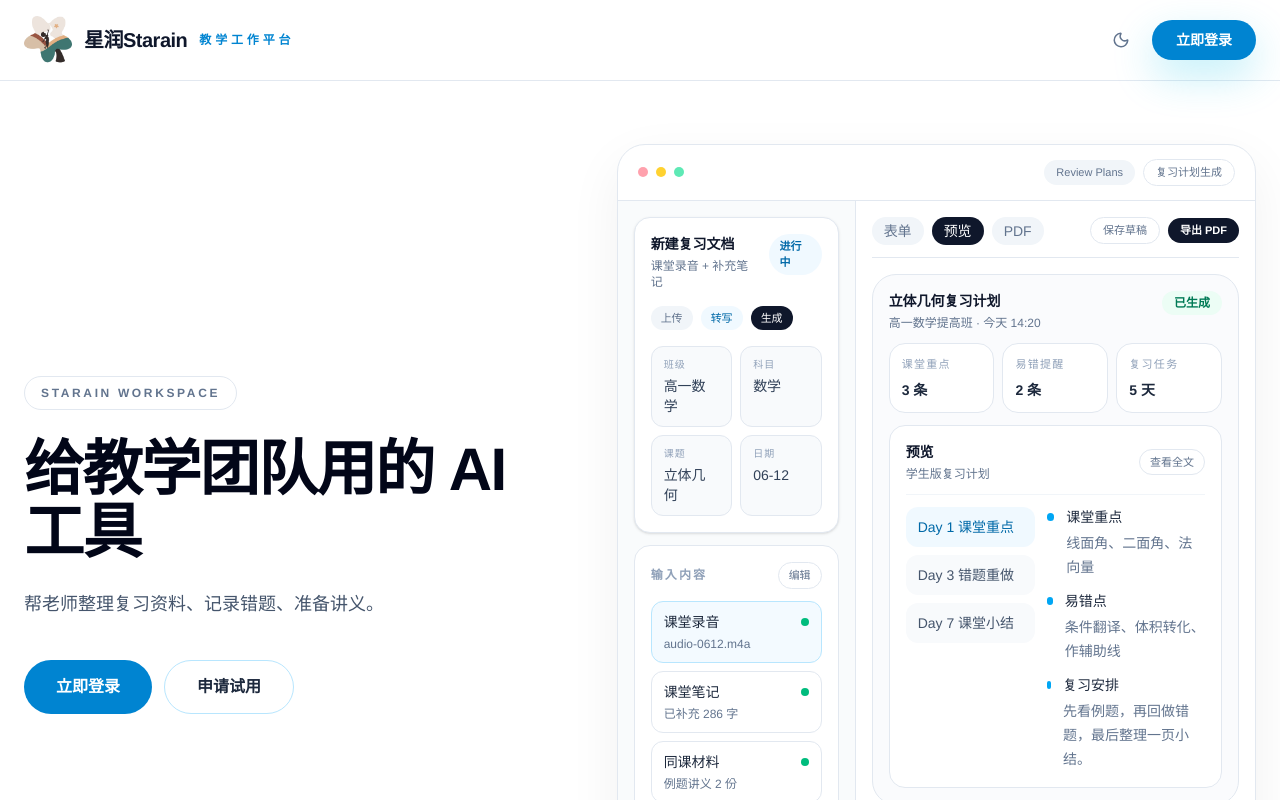
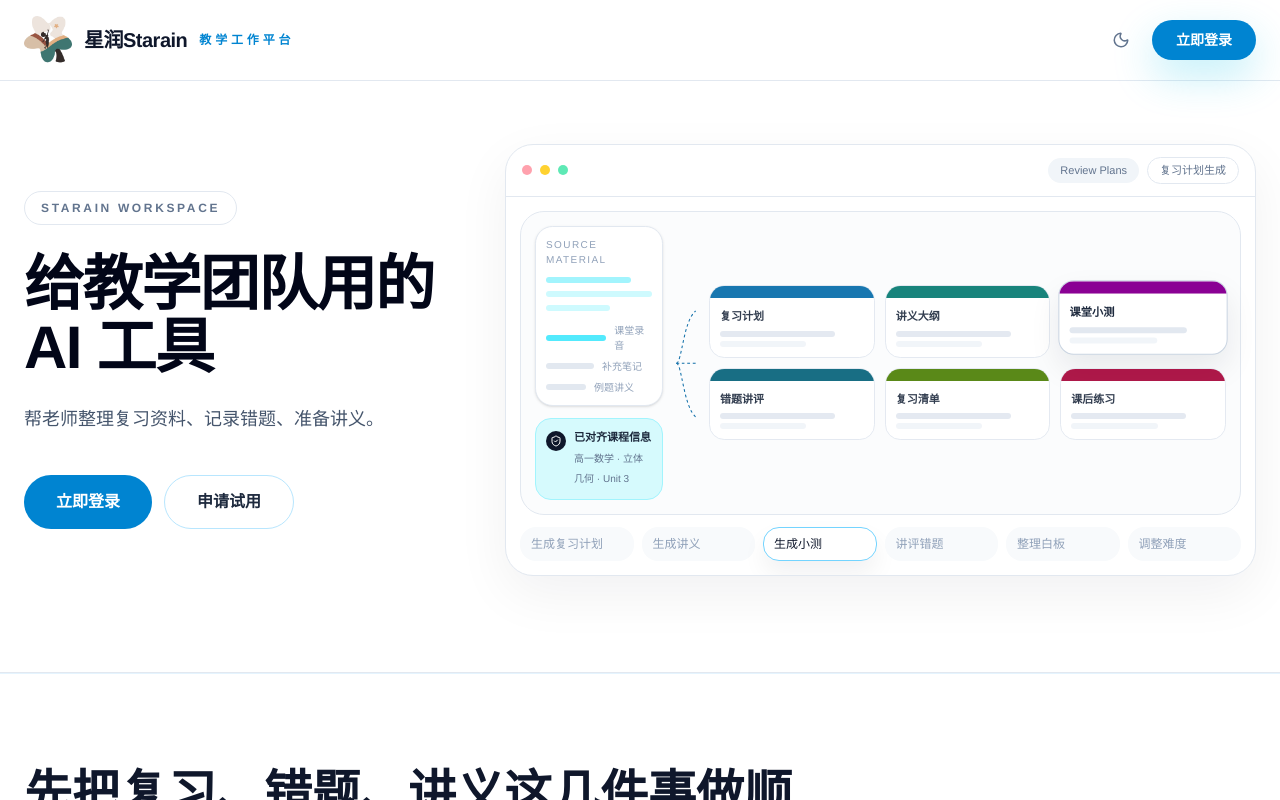
Before and after one commit to KaynXu/Xingrun-Website, a React (Vite) app in the folder frontend/: page / in a window 1280 px wide. Shown: the top 800 px of the page. Built offline with nearby package versions, Linux system fonts and the light colour scheme.

Commit message:
widen landing hero mock ui

```diff
--- a/frontend/src/features/landing/LandingPage.tsx
+++ b/frontend/src/features/landing/LandingPage.tsx
@@ -214,6 +214,31 @@ export function LandingPage({
   }
 
   const handleRegister = onApplyOrganization ?? onRegister ?? (() => undefined);
+  const previewActions = [
+    '生成复习计划',
+    '生成讲义',
+    '生成小测',
+    '讲评错题',
+    '整理白板',
+    '调整难度',
+  ];
+  const previewOutputs = [
+    { title: '复习计划', tone: 'bg-sky-700' },
+    { title: '讲义大纲', tone: 'bg-teal-700' },
+    { title: '课堂小测', tone: 'bg-fuchsia-800' },
+    { title: '错题讲评', tone: 'bg-cyan-800' },
+    { title: '复习清单', tone: 'bg-lime-700' },
+    { title: '课后练习', tone: 'bg-rose-800' },
+  ];
+  const [activePreviewIndex, setActivePreviewIndex] = useState(0);
+
+  useEffect(() => {
+    const timer = window.setInterval(() => {
+      setActivePreviewIndex((current) => (current + 1) % previewActions.length);
+    }, 2400);
+
+    return () => window.clearInterval(timer);
+  }, [previewActions.length]);
 
   return (
     <div className="min-h-screen bg-white text-slate-900 selection:bg-sky-200/70 dark:bg-slate-950 dark:text-slate-100">
@@ -246,7 +271,7 @@ export function LandingPage({
 
       <section className="border-b border-slate-200 bg-white dark:border-white/10 dark:bg-slate-950">
         <div className="mx-auto max-w-7xl px-6 pb-20 pt-32 md:pb-24 md:pt-36">
-          <div className="grid gap-12 lg:grid-cols-[minmax(0,0.92fr)_minmax(0,1.08fr)] lg:items-center">
+          <div className="grid gap-10 lg:grid-cols-[minmax(0,0.74fr)_minmax(0,1.26fr)] lg:items-center">
             <motion.div
               initial={{ opacity: 0, y: 28 }}
               animate={{ opacity: 1, y: 0 }}
@@ -283,9 +308,13 @@ export function LandingPage({
               initial={{ opacity: 0, y: 36 }}
               animate={{ opacity: 1, y: 0 }}
               transition={{ delay: 0.12, duration: 0.78, ease: [0.16, 1, 0.3, 1] }}
-              className="overflow-hidden rounded-[1.75rem] border border-slate-200 bg-white shadow-[0_18px_54px_rgba(15,23,42,0.06)] dark:border-white/10 dark:bg-slate-900 lg:ml-auto lg:max-w-[640px]"
+              className="w-full lg:ml-auto lg:max-w-[780px]"
             >
-              <div className="flex items-center justify-between border-b border-slate-200 px-5 py-3.5 dark:border-white/10">
+              <div
+                data-hero-preview="review-plans"
+                className="overflow-hidden rounded-[1.75rem] border border-slate-200 bg-white shadow-[0_18px_54px_rgba(15,23,42,0.06)] dark:border-white/10 dark:bg-slate-900"
+              >
+                <div className="flex items-center justify-between border-b border-slate-200 px-4 py-3 dark:border-white/10">
                   <div className="flex items-center gap-2">
                     <span className="h-2.5 w-2.5 rounded-full bg-rose-300" />
                     <span className="h-2.5 w-2.5 rounded-full bg-amber-300" />
@@ -301,209 +330,119 @@ export function LandingPage({
                   </div>
                 </div>
 
-              <div className="grid gap-0 lg:grid-cols-[238px_minmax(0,1fr)]">
-                <div className="border-b border-slate-200 bg-slate-50/80 px-4 py-4 dark:border-white/10 dark:bg-white/[0.03] lg:border-b-0 lg:border-r">
-                  <div className="rounded-2xl border border-slate-200 bg-white p-4 shadow-sm dark:border-white/10 dark:bg-slate-900">
-                    <div className="flex items-start justify-between gap-3">
-                      <div>
-                        <p className="text-sm font-semibold text-slate-900 dark:text-white">新建复习文档</p>
-                        <p className="mt-1 text-xs text-slate-500 dark:text-slate-400">课堂录音 + 补充笔记</p>
+                <div className="p-3.5">
+                  <div className="rounded-[1.5rem] border border-slate-200 bg-slate-50/60 p-3.5 dark:border-white/10 dark:bg-white/[0.03]">
+                    <div className="grid gap-3 lg:grid-cols-[128px_22px_minmax(0,1fr)] lg:items-center">
+                      <div className="space-y-3">
+                        <div className="rounded-[1.1rem] border border-slate-200 bg-white p-2.5 shadow-sm dark:border-white/10 dark:bg-slate-900">
+                          <p className="text-[10px] font-medium uppercase tracking-[0.14em] text-slate-400">Source Material</p>
+                          <div className="mt-2.5 space-y-2">
+                            <div className="h-1.5 w-4/5 rounded-full bg-cyan-200" />
+                            <div className="h-1.5 w-full rounded-full bg-cyan-100" />
+                            <div className="h-1.5 w-3/5 rounded-full bg-cyan-100" />
                           </div>
-                      <span className="rounded-full bg-sky-50 px-2.5 py-1 text-[11px] font-semibold text-sky-700 dark:bg-sky-500/10 dark:text-sky-300">
-                        进行中
-                      </span>
-                    </div>
-
-                    <div className="mt-4 flex items-center gap-2">
-                      {['上传', '转写', '生成'].map((step, index) => (
-                        <span
-                          key={step}
-                          className={`rounded-full px-2.5 py-1 text-[11px] font-medium ${
-                            index === 2
-                              ? 'bg-slate-900 text-white dark:bg-white dark:text-slate-900'
-                              : index === 1
-                                ? 'bg-sky-50 text-sky-700 dark:bg-sky-500/10 dark:text-sky-300'
-                                : 'bg-slate-100 text-slate-500 dark:bg-white/5 dark:text-slate-400'
-                          }`}
-                        >
-                          {step}
-                        </span>
-                      ))}
-                    </div>
-
-                    <div className="mt-4 grid grid-cols-2 gap-2">
-                      {[
-                        ['班级', '高一数学'],
-                        ['科目', '数学'],
-                        ['课题', '立体几何'],
-                        ['日期', '06-12'],
-                      ].map(([label, value]) => (
-                        <div key={label} className="rounded-xl border border-slate-200 bg-slate-50 px-3 py-2.5 dark:border-white/10 dark:bg-white/[0.04]">
-                          <p className="text-[10px] font-medium uppercase tracking-[0.12em] text-slate-400">{label}</p>
-                          <p className="mt-1 text-sm font-medium text-slate-700 dark:text-slate-200">{value}</p>
+                          <div className="mt-3 space-y-1.5">
+                            {['课堂录音', '补充笔记', '例题讲义'].map((item, index) => (
+                              <div key={item} className="flex items-center gap-2">
+                                <span className={`h-1.5 rounded-full ${index === 0 ? 'w-16 bg-cyan-300' : index === 1 ? 'w-12 bg-slate-200 dark:bg-white/10' : 'w-10 bg-slate-200 dark:bg-white/10'}`} />
+                                <span className="text-[10px] text-slate-400">{item}</span>
                               </div>
                             ))}
                           </div>
                         </div>
 
-                  <div className="mt-3 rounded-2xl border border-slate-200 bg-white p-4 dark:border-white/10 dark:bg-slate-900">
-                    <div className="flex items-center justify-between">
-                      <p className="text-xs font-semibold tracking-[0.18em] text-slate-400">输入内容</p>
-                      <button className="rounded-full border border-slate-200 px-2.5 py-1 text-[11px] font-medium text-slate-500 dark:border-white/10 dark:text-slate-400">
-                        编辑
-                      </button>
-                    </div>
-                    <div className="mt-3 space-y-2">
-                      {[
-                        ['课堂录音', 'audio-0612.m4a', true],
-                        ['课堂笔记', '已补充 286 字', false],
-                        ['同课材料', '例题讲义 2 份', false],
-                      ].map(([label, value, active]) => (
-                        <div
-                          key={String(label)}
-                          className={`rounded-xl border px-3 py-2.5 ${
-                            active
-                              ? 'border-sky-200 bg-sky-50/80 dark:border-sky-500/30 dark:bg-sky-500/10'
-                              : 'border-slate-200 bg-white dark:border-white/10 dark:bg-white/[0.02]'
-                          }`}
-                        >
-                          <div className="flex items-center justify-between gap-2">
-                            <p className="text-sm font-medium text-slate-800 dark:text-slate-100">{label}</p>
-                            <span className="h-2 w-2 rounded-full bg-emerald-500" />
-                          </div>
-                          <p className="mt-1 text-xs text-slate-500 dark:text-slate-400">{value}</p>
-                        </div>
-                      ))}
-                    </div>
-
-                    <button className="mt-3 inline-flex w-full items-center justify-center rounded-xl bg-slate-900 px-3 py-2.5 text-sm font-semibold text-white dark:bg-white dark:text-slate-900">
-                      开始生成
-                    </button>
-                  </div>
-                </div>
-
-                <div className="px-4 py-4">
-                  <div className="flex items-center justify-between gap-4 border-b border-slate-200 pb-3 dark:border-white/10">
-                    <div className="flex flex-wrap items-center gap-2">
-                      {['表单', '预览', 'PDF'].map((tab, index) => (
-                        <span
-                          key={tab}
-                          className={`rounded-full px-3 py-1 text-sm font-medium ${
-                            index === 1
-                              ? 'bg-slate-900 text-white dark:bg-white dark:text-slate-900'
-                              : 'bg-slate-100 text-slate-500 dark:bg-white/5 dark:text-slate-400'
-                          }`}
-                        >
-                          {tab}
+                        <div className="rounded-[1rem] border border-cyan-200 bg-cyan-100/80 p-2.5 dark:border-cyan-500/30 dark:bg-cyan-500/10">
+                          <div className="flex items-start gap-2">
+                            <span className="mt-0.5 inline-flex rounded-full bg-slate-900 p-1 text-white dark:bg-white dark:text-slate-900">
+                              <ShieldCheck className="h-3 w-3" />
                             </span>
-                      ))}
-                    </div>
-                    <div className="hidden items-center gap-2 sm:flex">
-                      <button className="rounded-full border border-slate-200 px-3 py-1 text-[11px] font-medium text-slate-500 dark:border-white/10 dark:text-slate-400">
-                        保存草稿
-                      </button>
-                      <button className="rounded-full bg-slate-900 px-3 py-1 text-[11px] font-semibold text-white dark:bg-white dark:text-slate-900">
-                        导出 PDF
-                      </button>
-                    </div>
-                  </div>
-
-                  <div className="space-y-3 pt-4">
-                    <div className="rounded-[1.5rem] border border-slate-200 bg-slate-50/70 p-4 dark:border-white/10 dark:bg-white/[0.03]">
-                      <div className="flex items-start justify-between gap-4">
                             <div>
-                          <p className="text-sm font-semibold text-slate-900 dark:text-white">立体几何复习计划</p>
-                          <p className="mt-1 text-xs text-slate-500 dark:text-slate-400">高一数学提高班 · 今天 14:20</p>
-                        </div>
-                        <span className="rounded-full bg-emerald-50 px-3 py-1 text-xs font-semibold text-emerald-700 dark:bg-emerald-500/10 dark:text-emerald-300">
-                          已生成
-                        </span>
-                      </div>
-
-                      <div className="mt-3 grid gap-2 sm:grid-cols-3">
-                        {[
-                          ['课堂重点', '3 条'],
-                          ['易错提醒', '2 条'],
-                          ['复习任务', '5 天'],
-                        ].map(([label, value]) => (
-                          <div key={label} className="rounded-2xl border border-slate-200 bg-white px-3 py-3 dark:border-white/10 dark:bg-slate-900">
-                            <p className="text-[11px] font-medium uppercase tracking-[0.12em] text-slate-400">{label}</p>
-                            <p className="mt-2 text-sm font-semibold text-slate-800 dark:text-slate-100">{value}</p>
-                          </div>
-                        ))}
-                      </div>
-
-                      <div className="mt-3 rounded-2xl border border-slate-200 bg-white p-4 dark:border-white/10 dark:bg-slate-900">
-                        <div className="flex items-center justify-between border-b border-slate-100 pb-3 dark:border-white/10">
-                          <div>
-                            <p className="text-sm font-semibold text-slate-900 dark:text-white">预览</p>
-                            <p className="mt-1 text-xs text-slate-500 dark:text-slate-400">学生版复习计划</p>
-                          </div>
-                          <button className="rounded-full border border-slate-200 px-2.5 py-1 text-[11px] font-medium text-slate-500 dark:border-white/10 dark:text-slate-400">
-                            查看全文
-                          </button>
-                        </div>
-
-                        <div className="mt-3 grid gap-3 sm:grid-cols-[minmax(0,0.9fr)_minmax(0,1.1fr)]">
-                          <div className="space-y-2">
-                            {['Day 1 课堂重点', 'Day 3 错题重做', 'Day 7 课堂小结'].map((item, index) => (
-                              <div
-                                key={item}
-                                className={`rounded-xl px-3 py-2.5 text-sm ${
-                                  index === 0
-                                    ? 'bg-sky-50 text-sky-700 dark:bg-sky-500/10 dark:text-sky-300'
-                                    : 'bg-slate-50 text-slate-600 dark:bg-white/[0.04] dark:text-slate-300'
-                                }`}
-                              >
-                                {item}
-                              </div>
-                            ))}
-                          </div>
-
-                          <div className="space-y-3">
-                            {[
-                              ['课堂重点', '线面角、二面角、法向量'],
-                              ['易错点', '条件翻译、体积转化、作辅助线'],
-                              ['复习安排', '先看例题，再回做错题，最后整理一页小结。'],
-                            ].map(([label, value]) => (
-                              <div key={label} className="flex items-start gap-3">
-                                <span className="mt-1.5 h-2 w-2 rounded-full bg-sky-500" />
-                                <div>
-                                  <p className="text-sm font-medium text-slate-800 dark:text-slate-100">{label}</p>
-                                  <p className="mt-1 text-sm leading-6 text-slate-500 dark:text-slate-400">{value}</p>
-                                </div>
-                              </div>
-                            ))}
+                              <p className="text-[11px] font-semibold text-slate-800 dark:text-slate-100">已对齐课程信息</p>
+                              <p className="mt-1 text-[10px] leading-5 text-slate-500 dark:text-slate-300">
+                                高一数学 · 立体几何 · Unit 3
+                              </p>
                             </div>
                           </div>
                         </div>
                       </div>
 
-                    <div className="grid gap-2 sm:grid-cols-3">
-                      {[
-                        { icon: FileText, label: '上传课堂文件', meta: '录音 / PDF' },
-                        { icon: ShieldCheck, label: '转写完成', meta: '自动识别' },
-                        { icon: ArrowRight, label: '导出 PDF', meta: '学生版' },
-                      ].map((item) => {
-                        const Icon = item.icon;
+                      <div className="relative hidden h-full lg:block">
+                        <svg viewBox="0 0 32 248" className="h-full w-full">
+                          <path
+                            d="M2 124 C10 124, 12 62, 30 48"
+                            fill="none"
+                            stroke="#0f6ea8"
+                            strokeWidth="1.5"
+                            strokeDasharray="4 4"
+                          />
+                          <path
+                            d="M2 124 C10 124, 12 124, 30 124"
+                            fill="none"
+                            stroke="#0f6ea8"
+                            strokeWidth="1.5"
+                            strokeDasharray="4 4"
+                          />
+                          <path
+                            d="M2 124 C10 124, 12 186, 30 202"
+                            fill="none"
+                            stroke="#0f6ea8"
+                            strokeWidth="1.5"
+                            strokeDasharray="4 4"
+                          />
+                        </svg>
+                      </div>
+
+                      <div className="grid grid-cols-2 gap-2.5 xl:grid-cols-3">
+                        {previewOutputs.map((output, index) => {
+                          const isActive = index === activePreviewIndex;
                           return (
-                          <div
-                            key={item.label}
-                            className="rounded-2xl border border-slate-200 bg-white px-4 py-3 dark:border-white/10 dark:bg-white/[0.03]"
+                            <motion.div
+                              key={output.title}
+                              animate={{
+                                y: isActive ? -4 : 0,
+                                scale: isActive ? 1.02 : 1,
+                                opacity: isActive ? 1 : 0.9,
+                              }}
+                              transition={{ duration: 0.32, ease: [0.22, 1, 0.36, 1] }}
+                              className={`overflow-hidden rounded-[0.95rem] border ${
+                                isActive
+                                  ? 'border-slate-300 bg-white shadow-[0_14px_30px_rgba(15,23,42,0.08)] dark:border-white/15 dark:bg-slate-900'
+                                  : 'border-slate-200 bg-white/92 dark:border-white/10 dark:bg-slate-900/88'
+                              }`}
                             >
-                            <div className="flex items-center justify-between">
-                              <span className="inline-flex rounded-xl bg-slate-100 p-2 text-slate-700 dark:bg-slate-900 dark:text-slate-200">
-                                <Icon className="h-4 w-4" />
-                              </span>
-                              <span className="text-[11px] text-slate-400">{item.meta}</span>
+                              <div className={`h-3 ${output.tone}`} />
+                              <div className="space-y-1.5 p-2.5">
+                                <p className="text-[11px] font-semibold text-slate-800 dark:text-slate-100">{output.title}</p>
+                                <div className="space-y-1">
+                                  <div className="h-1.5 w-4/5 rounded-full bg-slate-200 dark:bg-white/10" />
+                                  <div className="h-1.5 w-3/5 rounded-full bg-slate-100 dark:bg-white/5" />
                                 </div>
-                            <p className="mt-3 text-sm font-medium text-slate-700 dark:text-slate-200">
-                              {item.label}
-                            </p>
                               </div>
+                            </motion.div>
                           );
                         })}
                       </div>
+                    </div>
+                  </div>
+
+                  <div className="mt-3 grid grid-cols-3 gap-2 xl:grid-cols-6">
+                    {previewActions.map((action, index) => {
+                      const isActive = index === activePreviewIndex;
+                      return (
+                        <button
+                          key={action}
+                          type="button"
+                          onMouseEnter={() => setActivePreviewIndex(index)}
+                          className={`rounded-2xl border px-2.5 py-2 text-left text-xs font-medium transition-all ${
+                            isActive
+                              ? 'border-sky-300 bg-white text-slate-900 shadow-[0_12px_24px_rgba(15,23,42,0.06)] dark:border-sky-400/30 dark:bg-slate-900 dark:text-white'
+                              : 'border-transparent bg-slate-50 text-slate-400 dark:bg-white/[0.03] dark:text-slate-500'
+                          }`}
+                        >
+                          {action}
+                        </button>
+                      );
+                    })}
                   </div>
                 </div>
               </div>
```
Also changed, not shown: 1 other file (tests, documents, lock files or other folders). Lines whose indentation alone changed are shown as unchanged.
